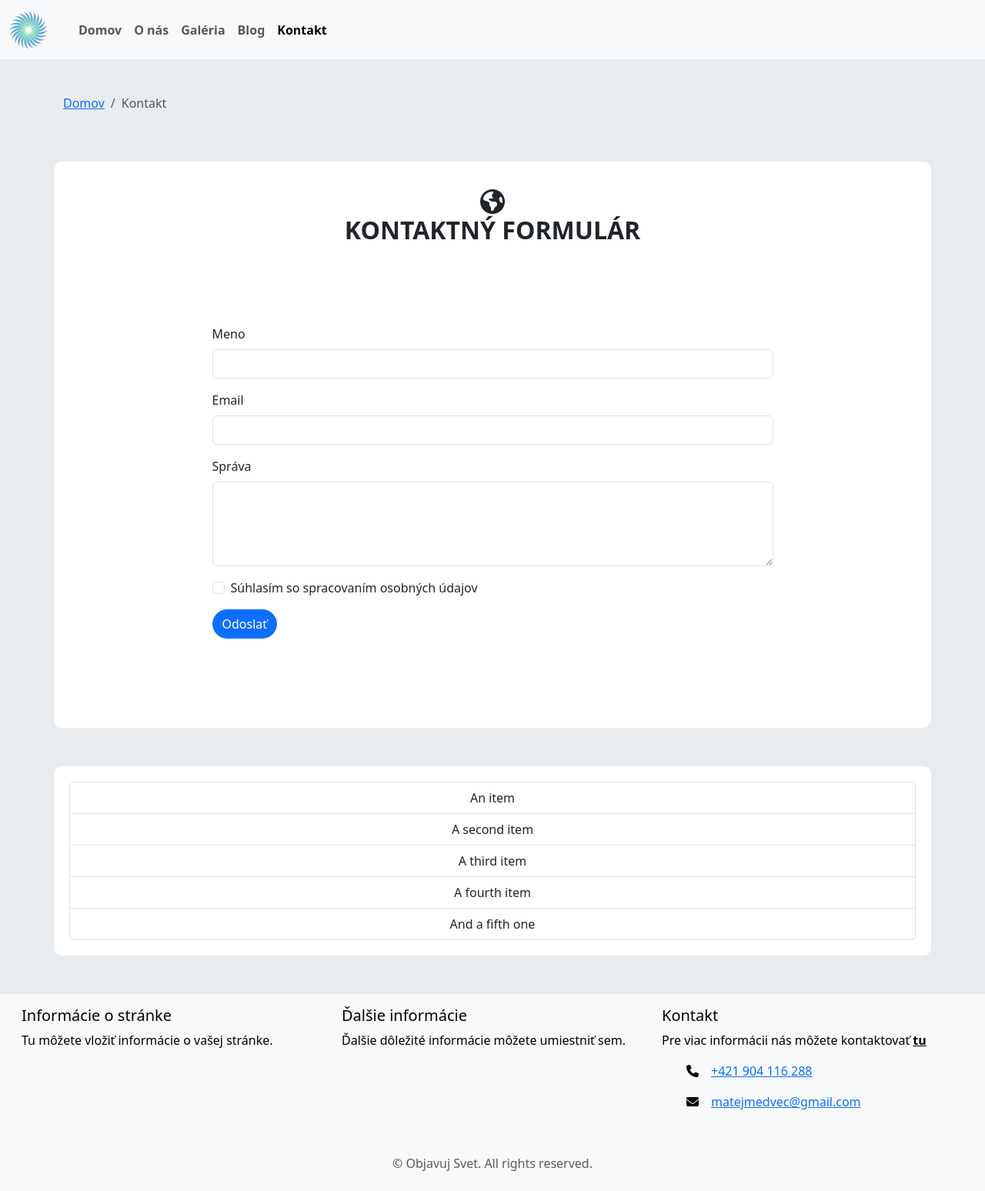
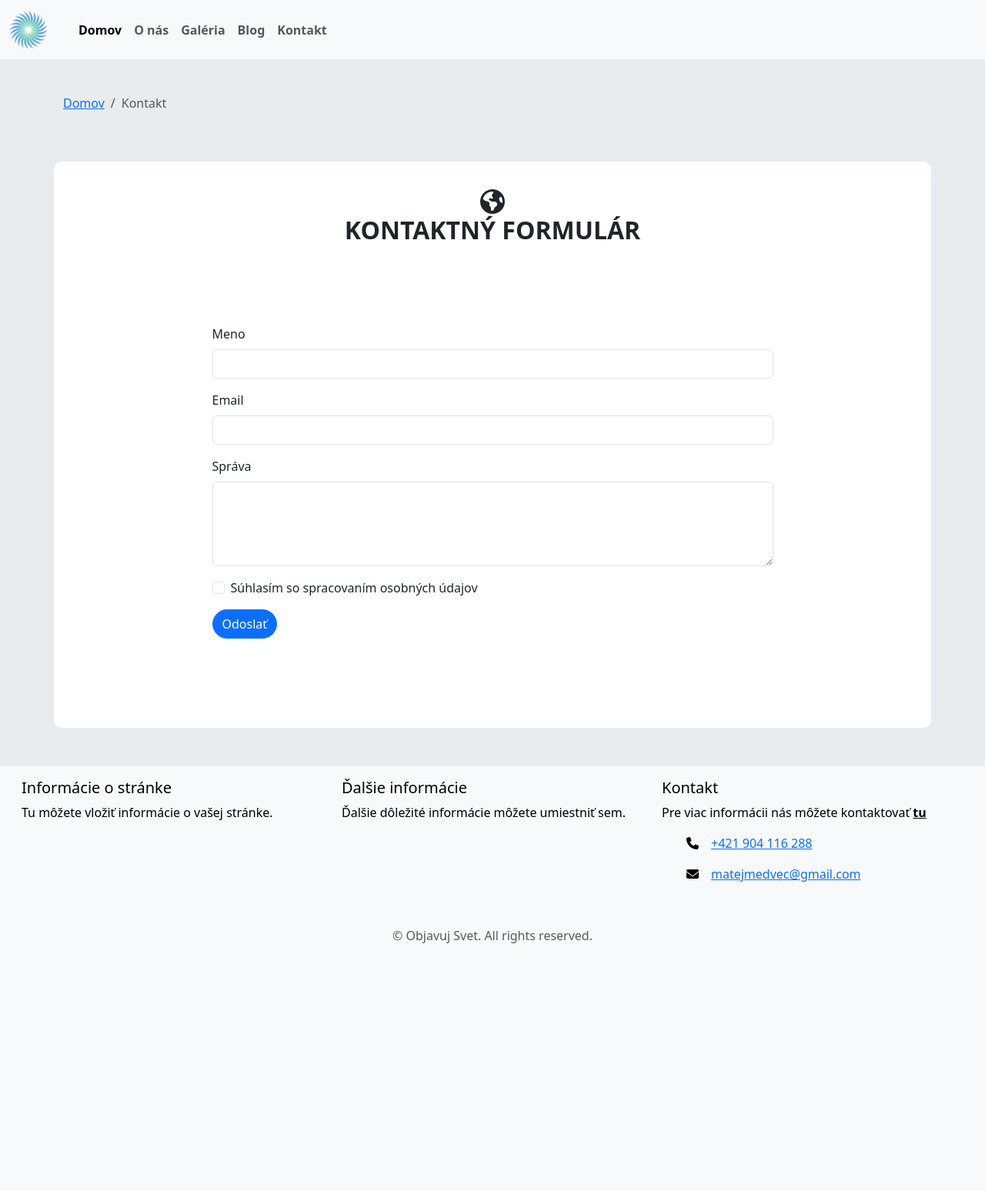
Before and after one commit to MatejMedvec/CestovnaKancelaria, a PHP site: page /kontakt.php in a window 1280 px wide. Shown: the whole page at 77% size. After the commit the page ends 1226 px from the top, so only its background shows below. Run offline with PHP 8.4, Linux system fonts and the light colour scheme; a stand-in replaces the project's code that opens the database connection; some libraries are stand-ins or nearby versions; some web fonts are replaced.

Commit message:
Update kontakt.php

```diff
--- a/kontakt.php
+++ b/kontakt.php
@@ -15,38 +15,7 @@
 </head>
 
 <body>
-  <?php include 'connection.php'; ?>
-  <nav class="navbar">
-    <nav class="navbar navbar-expand-lg navbar-light bg-light fixed-top">
-      <div class="container-fluid">
-        <a class="navbar-brand" href="index.html">
-          <img src="img/Logo.png" alt="logo" width="50" height="50" class="d-inline-block align-text-top">
-        </a>
-        <button class="navbar-toggler" type="button" data-bs-toggle="collapse" data-bs-target="#navbarSupportedContent"
-          aria-controls="navbarSupportedContent" aria-expanded="false" aria-label="Toggle navigation">
-          <span class="navbar-toggler-icon"></span>
-        </button>
-        <div class="collapse navbar-collapse" id="navbarSupportedContent">
-          <ul class="navbar-nav me-auto mb-2 mb-lg-0 ps-3">
-            <li class="nav-item">
-              <a class="nav-link text fw-bold" aria-current="page" href="index.html">Domov</a>
-            </li>
-            <li class="nav-item">
-              <a class="nav-link text fw-bold" href="o_nas.html">O nás</a>
-            </li>
-            <li class="nav-item">
-              <a class="nav-link text fw-bold" href="galeria.html">Galéria</a>
-            </li>
-            <li class="nav-item">
-              <a class="nav-link text fw-bold" href="blog.html">Blog</a>
-            </li>
-            <li class="nav-item">
-              <a class="nav-link active text fw-bold" href="kontakt.html">Kontakt</a>
-            </li>
-        </div>
-      </div>
-    </nav>
-  </nav>
+  <?php include("header.php"); ?>
   <div class="body">
     <div class="container text-center py-5 mt mt-sm-5">
       <nav aria-label="breadcrumb">
@@ -62,7 +31,7 @@
         <h2 class="text-reset fw-bold text-uppercase pb-2">KONTAKTNÝ FORMULÁR</h2>
       </div>
       <div class="container w-75 mt-5 mb-5 p-5">
-        <form action="thankyou.html">
+        <form action="thankyou.php">
           <div class="mb-3">
             <label for="name" class="form-label">Meno</label>
             <input type="text" class="form-control" id="name" name="name" required>
@@ -85,39 +54,9 @@
         </form>
       </div>
     </div>
-    <div class="container" id="container7">
-    <ul class="list-group text-center">
-      <li class="list-group-item">An item</li>
-      <li class="list-group-item">A second item</li>
-      <li class="list-group-item">A third item</li>
-      <li class="list-group-item">A fourth item</li>
-      <li class="list-group-item">And a fifth one</li>
-    </ul>
   </div>
-</div>
-  <div class="container-fluid bg-light text-black mt-auto">
-    <div class="row p-3">
-      <div class="col-md-4">
-        <h5>Informácie o stránke</h5>
-        <p>Tu môžete vložiť informácie o vašej stránke.</p>
-      </div>
-      <div class="col-md-4">
-        <h5>Ďalšie informácie</h5>
-        <p>Ďalšie dôležité informácie môžete umiestniť sem.</p>
-      </div>
-      <div class="col-md-4">
-        <h5>Kontakt</h5>
-        <p>Pre viac informácii nás môžete kontaktovať <a class="text-reset fw-bold" href="kontakt.html">tu</a></p>
-        <ul class="lisy-group list-group-flush">
-          <p><i class="fa-solid fa-phone me-3"></i><a href="tel:+421904116288">+421 904 116 288</a></p>
-          <p><i class="fa-solid fa-envelope me-3"></i><a href="mailto:matejmedvec@gmail.com">matejmedvec@gmail.com</a></p>
-        </ul>
-      </div>
-    </div>
-  </div>
-  <footer class="bg-light text-center p-4">
-    <p class="mb-0 text-body-secondary">© Objavuj Svet. All rights reserved.</p>
-  </footer>
+  <?php include("footer.php"); ?>
+  <button onclick="topFunction()" id="myBtn" title="Go to top">Naspäť</button>
   <script src="js/app.js"></script>
   <script src="https://kit.fontawesome.com/e3fb291045.js" crossorigin="anonymous"></script>
   <script src="https://cdn.jsdelivr.net/npm/bootstrap@5.3.2/dist/js/bootstrap.bundle.min.js"
```
